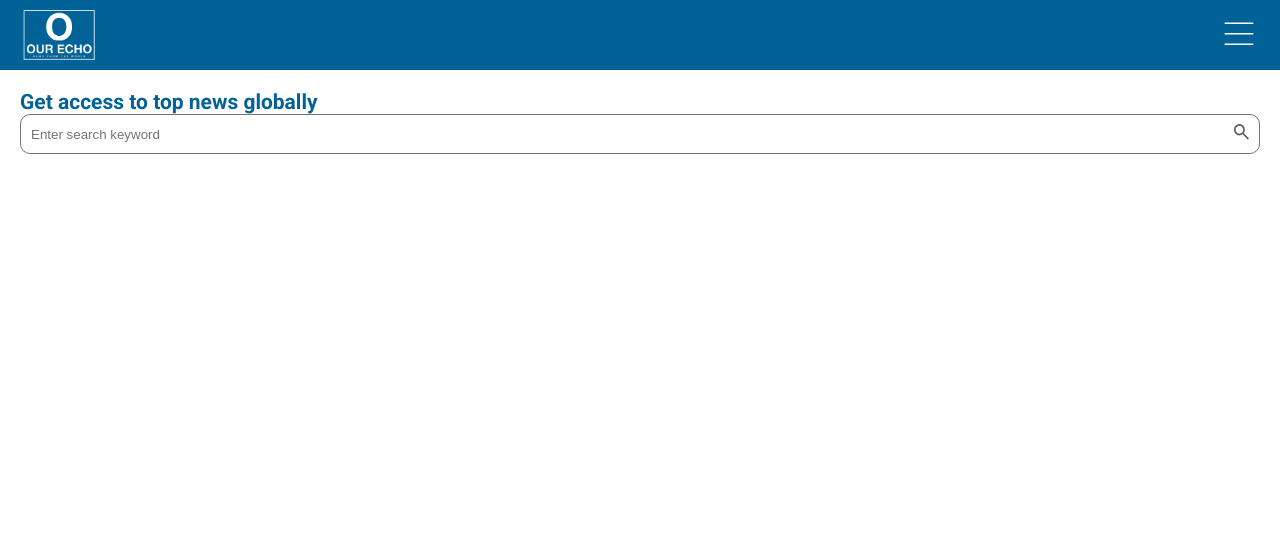
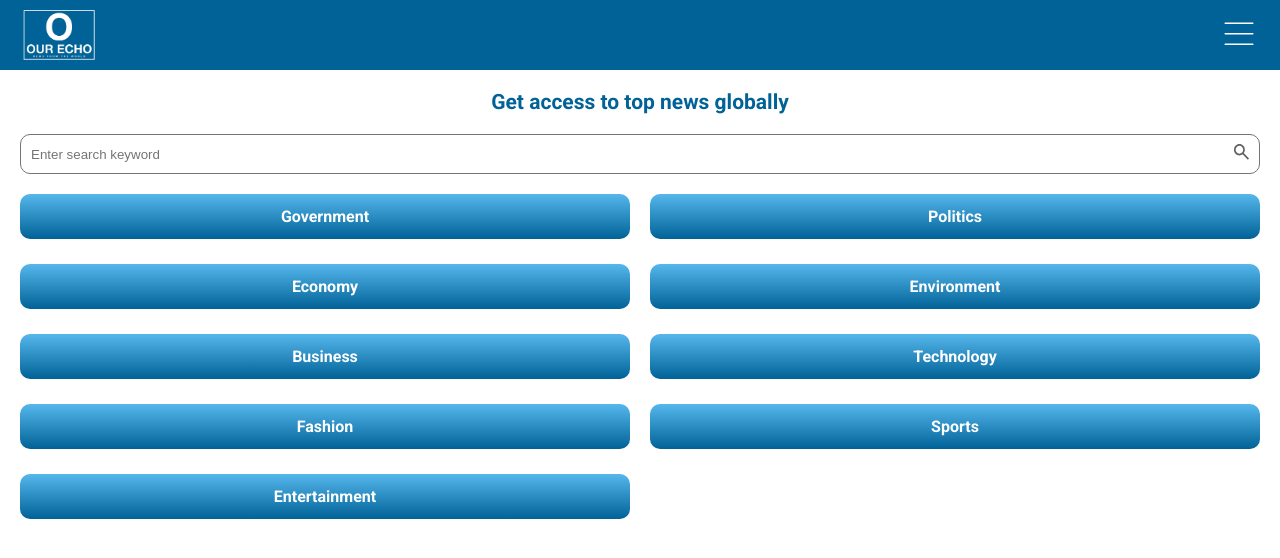
Before and after one commit to kmrbaltazar/SimpleNewsApp_OurEcho, a Vue app in the folder OurEcho/: page / in a window 1280 px wide. Shown: the top 558 px of the page. Built offline with nearby package versions, Linux system fonts and the light colour scheme.

Commit message:
Button Vue created and Home Page created
Made the buttons for the categories in Home section

```diff
--- a/OurEcho/src/App.vue
+++ b/OurEcho/src/App.vue
@@ -1,6 +1,7 @@
 <script setup>
 import Header from "./components/home_components/Header.vue";
 import SearchBar from "./components/home_components/SearchBar.vue";
+import Button from "./components/home_components/Button.vue";
 </script>
 
 <template>
@@ -9,6 +10,12 @@ import SearchBar from "./components/home_components/SearchBar.vue";
     <section class="home_section">
       <h1>Get access to top news globally</h1>
       <SearchBar />
+      <div class="news_categories_grid">
+        <Button
+          v-for="category in news_top_categories"
+          :Button_prop="category"
+        />
+      </div>
     </section>
   </main>
 </template>
@@ -22,6 +29,20 @@ h1 {
 main {
   margin: 20px;
 }
+
+.home_section {
+  display: flex;
+  flex-direction: column;
+  gap: 20px;
+  text-align: center;
+}
+
+.news_categories_grid {
+  display: grid;
+  grid-template-columns: 1fr 1fr;
+  grid-auto-rows: minmax(50px,auto);
+  gap: 20px;
+}
 </style>
 
 <script>
@@ -30,7 +51,17 @@ export default {
     // return part of data() is where we declare variables
     return {
       // declare variables below and separate them with comma ,
-      news_top_categories: ['Government','Politics','Economy','Environment','Business','Technology','Fashion','Sports','Entertainment']
+      news_top_categories: [
+        "Government",
+        "Politics",
+        "Economy",
+        "Environment",
+        "Business",
+        "Technology",
+        "Fashion",
+        "Sports",
+        "Entertainment",
+      ],
     }; // end of variable declaration area
   },
 };
--- /dev/null
+++ b/OurEcho/src/components/home_components/Button.vue
@@ -0,0 +1,32 @@
+<template>
+  <div class="button_wrapper">
+    <p>{{ Button_prop }}</p>
+  </div>
+</template>
+
+<style scoped>
+.button_wrapper {
+  background: linear-gradient(180deg, rgba(86,183,236,1) 0%, rgba(0,98,151,1) 100%);
+  border-radius: 10px;
+  height: 45px;
+  color: #fff;
+  font-weight: bold;
+  display: flex;
+  justify-content: center;
+  align-items: center;
+}
+</style>
+
+<script setup>
+defineProps({
+  Button_prop: {
+    // Change 'PropName' to your choice of variable name and match it in the component that is sending the prop value
+    type: Array, //Change to the type of prop variable you plan to receive e.g. String, Number, Array, Object, Boolean
+    required: true,
+  },
+  SingleButton_prop: {
+    type: String,
+    required: true,
+  }
+}); // end of defineProps
+</script>
```
